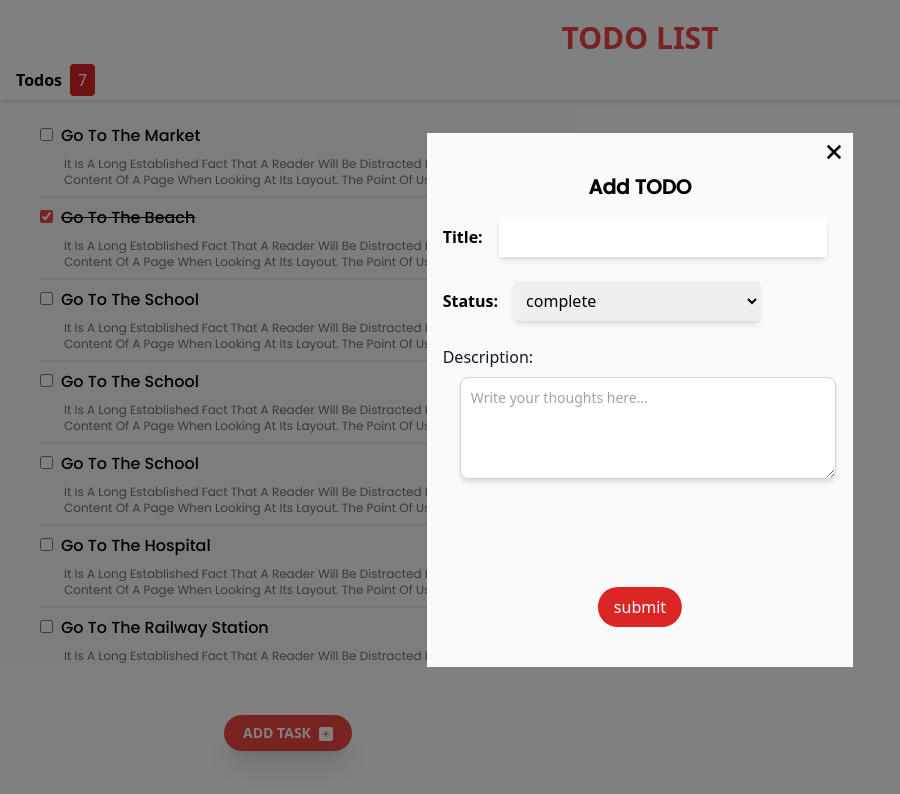
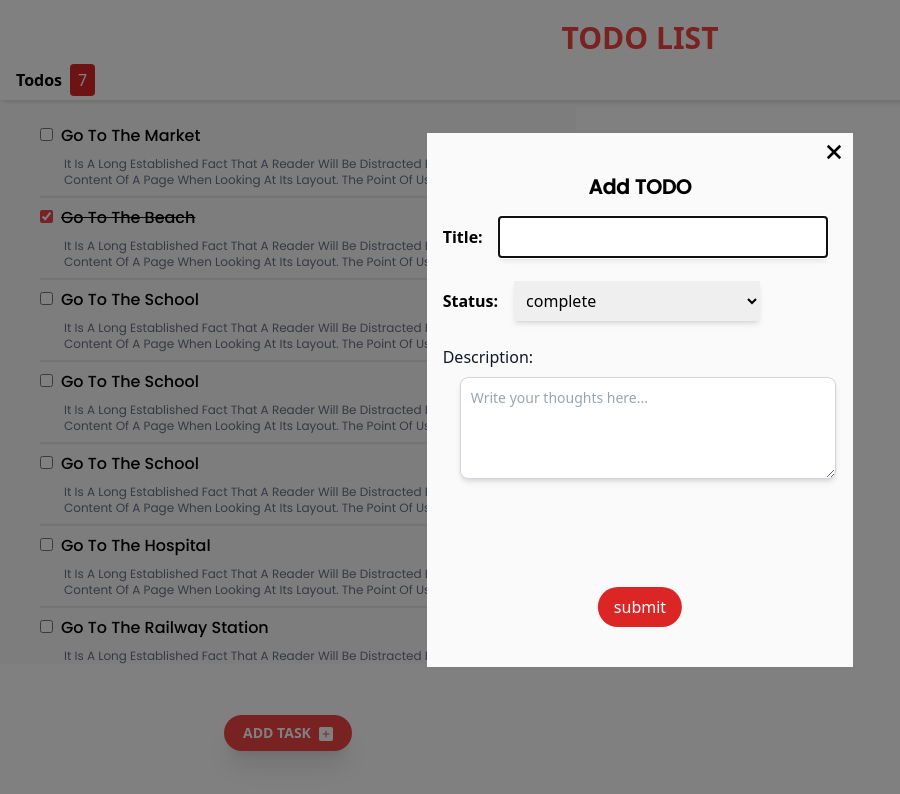
Before and after one commit to htutaungwai/todo-list-with-tailwind-css, a React (Vite) app: page / in a window 1280 px wide. Both pictures are taken after a click on the button "ADD TASK". Shown: the top 794 px of the page, without its empty margins (0-900 px from the left). Built offline with nearby package versions, Linux system fonts and the light colour scheme.

Commit message:
added TodoForm autofocus

```diff
--- a/src/components/TodoForm.jsx
+++ b/src/components/TodoForm.jsx
@@ -1,6 +1,7 @@
-import React, { useState } from "react";
+import React, { useState, useRef, useEffect } from "react";
 
 const TodoForm = ({ todos, setTodos, setShowAddTodo }) => {
+  const inputRef = useRef(HTMLElement || null);
   const [newTodo, setNewTodo] = useState({
     title: null,
     status: true,
@@ -8,16 +9,21 @@
     id: Math.floor(Math.random() * 99999999),
   });
 
-  const addNewTodo = () => {
+  useEffect(() => {
+    inputRef.current?.focus();
+  }, []);
+
+  // FUNCTIONS
+  function addNewTodo() {
     const { title, status } = newTodo;
     if (title === null || title === "" || status === null || status === "") {
       return;
     }
-
     setTodos([...todos, { ...newTodo }]);
     setShowAddTodo(false);
-  };
+  }
 
+  // COMPONENTS
   return (
     <div>
       <h1 className="text-xl text-center font-bold poppins mb-4">Add TODO</h1>
@@ -32,6 +38,7 @@
           Title:
         </label>
         <input
+          ref={inputRef}
           type="text"
           id="title"
           name="title"
```
